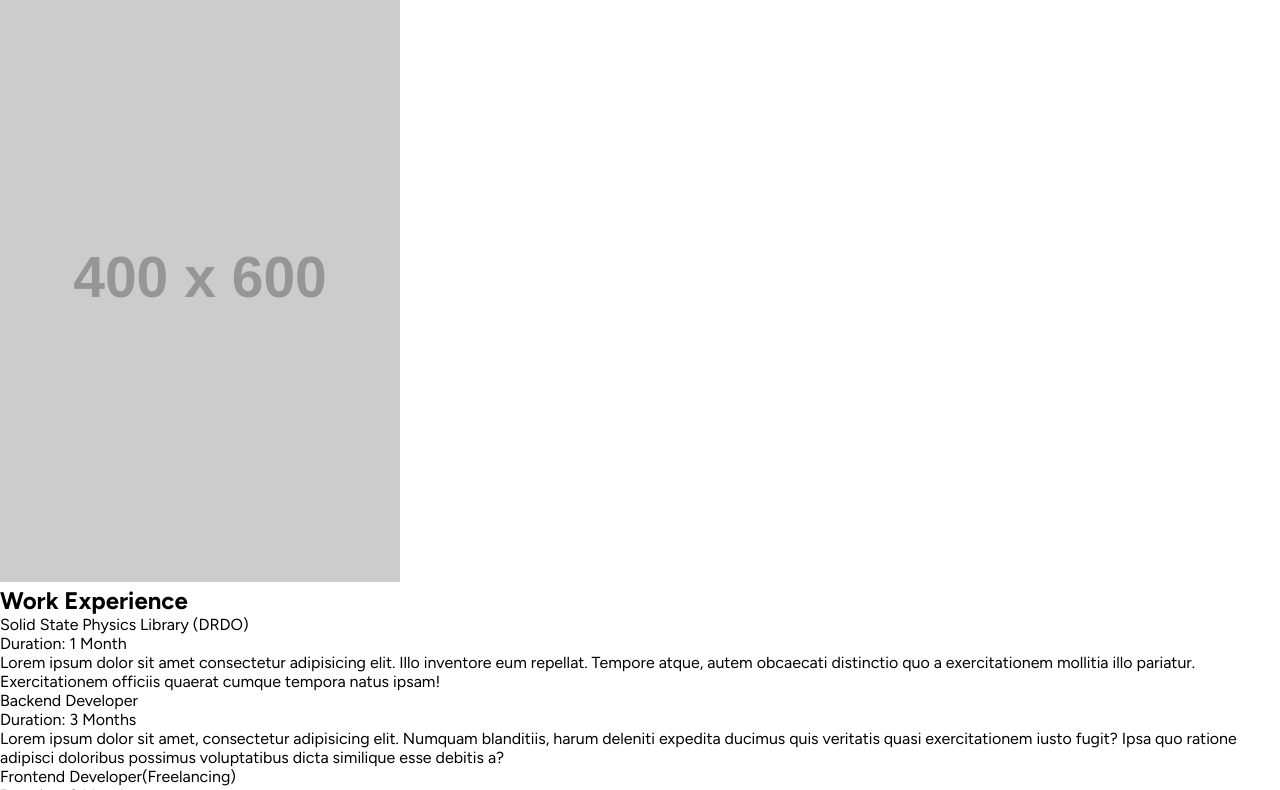
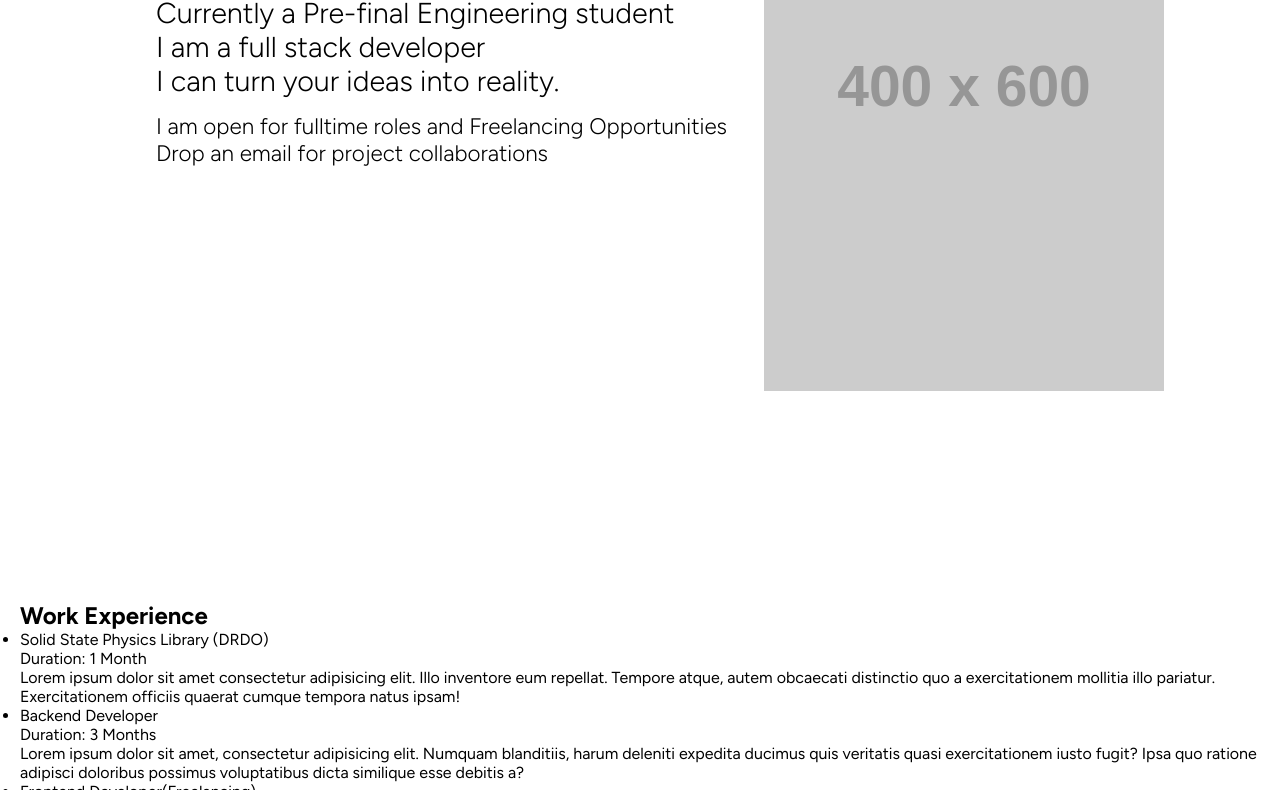
Before and after one commit to kumarabhishek0001/Portfolio, a plain HTML site: page index.html in a window 1280 px wide. Shown: the part 321-1111 px from the top of the page. Drawn offline with Linux system fonts and the light colour scheme; placeholder pictures from the web are drawn by us.

Commit message:
Add hero section

```diff
--- a/index.html
+++ b/index.html
@@ -29,11 +29,19 @@
 
     <main>
         <div class="hero">
-            <h1>Hey there👋<br>Abhishek this side</h1>
+
+            <div class="right">
+                <h1>Hey there👋<br>Abhishek this side</h1>
             <hr>
             <h2>Currently a Pre-final Engineering student <br> I am a full stack developer <br> I can turn your ideas into reality.</h2>
             <h3>I am open for fulltime roles and Freelancing Opportunities <br> Drop an email for project collaborations </h3>
-            <img src="https://placehold.co/400x600" alt="image place holder">
+            </div>
+
+            <div class="left">
+                <img src="https://placehold.co/400x600" alt="image place holder">
+            </div>
+
+
         </div>
         <div class="workEx">
             <h2>Work Experience</h2>
--- a/style.css
+++ b/style.css
@@ -17,7 +17,7 @@ nav{
     align-items: center;
     justify-content: space-between;
 
-    padding: 8px;
+    padding: 8px 40px;
     margin: 10px;
 
     border: 1px solid black;
@@ -30,3 +30,55 @@ nav ul{
     gap: 10%;
     list-style: none;
 }
+
+main{
+    width: 100vh;
+    height: 100vw;
+}
+
+.hero{
+
+    width: 100vw;
+    height: 100vh;
+
+    margin: 20px;
+    padding: 10px;
+
+    display: flex;
+    justify-content: space-between;
+
+    font-size: 120%;
+}
+
+hr{
+    margin-bottom: 10px;
+}
+
+.hero h2{
+    margin-bottom: 15px;
+    font-weight: 300;
+
+}
+
+.hero h3{
+    font-weight: 100;
+}
+
+.right{
+    padding: 8% 0 0 10%;
+}
+
+.left{
+    padding: 0 10% 0 0;
+}
+.workEx{
+    width: 100vw;
+    height: 80vh;
+    margin: 20px;
+}
+
+.projects{
+    width: 100vw;
+    height: 80vh;
+    margin: 20px;
+}
```
